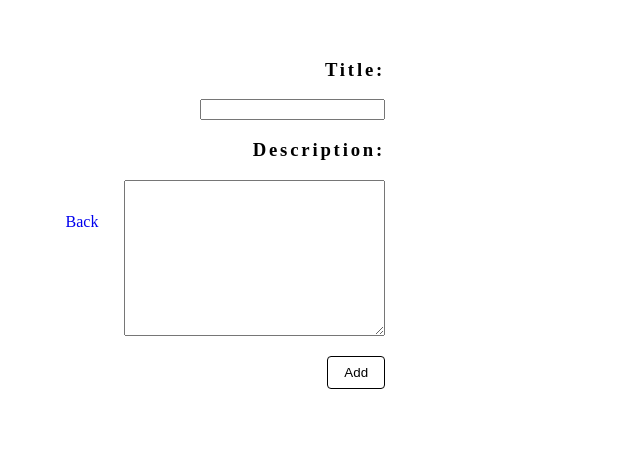
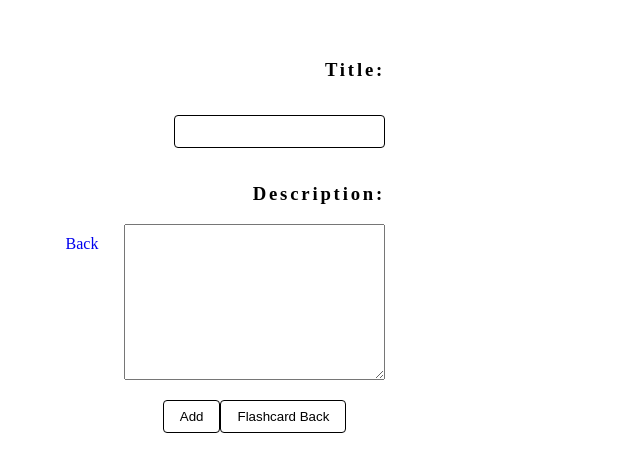
Before and after one commit to niki4etoo/FlashCards, a React (Vite) app: page /lists in a window 1280 px wide. Shown: the top 472 px of the page, without its empty margins (0-640 px from the left). Built offline with nearby package versions, Linux system fonts and the light colour scheme.

Commit message:
added switch button for front/back of the flashcard

```diff
--- a/src/App.css
+++ b/src/App.css
@@ -90,14 +90,12 @@ form h3 {
   letter-spacing: 0.15em;
 }
 
-form input[type=submit] {
+form input {
   margin: 2vh 0vh;
   padding: 1vh 2vh;
   background-color: white;
   border-radius: 4px;
   border: 1px solid black;
-
-
 }
 
 form input[type=submit]:hover {
@@ -107,3 +105,10 @@ form input[type=submit]:hover {
 form input[type=submit]:active {
   background-color: greenyellow;
 }
+
+.buttons {
+  display: flex;
+  margin: 0px auto;
+  flex-direction: row;
+  justify-content: space-around;
+}
--- a/src/components/Lists.tsx
+++ b/src/components/Lists.tsx
@@ -1,3 +1,4 @@
+import { useState } from 'react';
 import { Back } from './Navigation'
 
 const Lists = () => {
@@ -9,9 +10,18 @@ const Lists = () => {
 
     }
 
+    const [isBack, setIsBack] = useState(true);
+
+    const switchFrontBack = () => {
+        // Switch to back of the flash card
+
+        setIsBack(!isBack);
+    }
+
     return (
         <>
             <Back />
+            <div>
                 <form>
                     <div>
                         <h3>Title:</h3>
@@ -21,10 +31,13 @@ const Lists = () => {
                         <h3>Description:</h3>
                         <textarea name="desc" id="desc" cols={30} rows={10}></textarea>
                     </div>
-                <div>
+                    <div className='buttons'>
                         <input type='submit' value={"Add"} onClick={(e) => addList(e)} />
+                        <input type='button' value={isBack ? "Flashcard Back" : "Flashcard Front"} onClick={switchFrontBack} />
                     </div>
                 </form>
+            </div>
+
         </>
     )
 }
```
Lines whose indentation alone changed are shown as unchanged.
